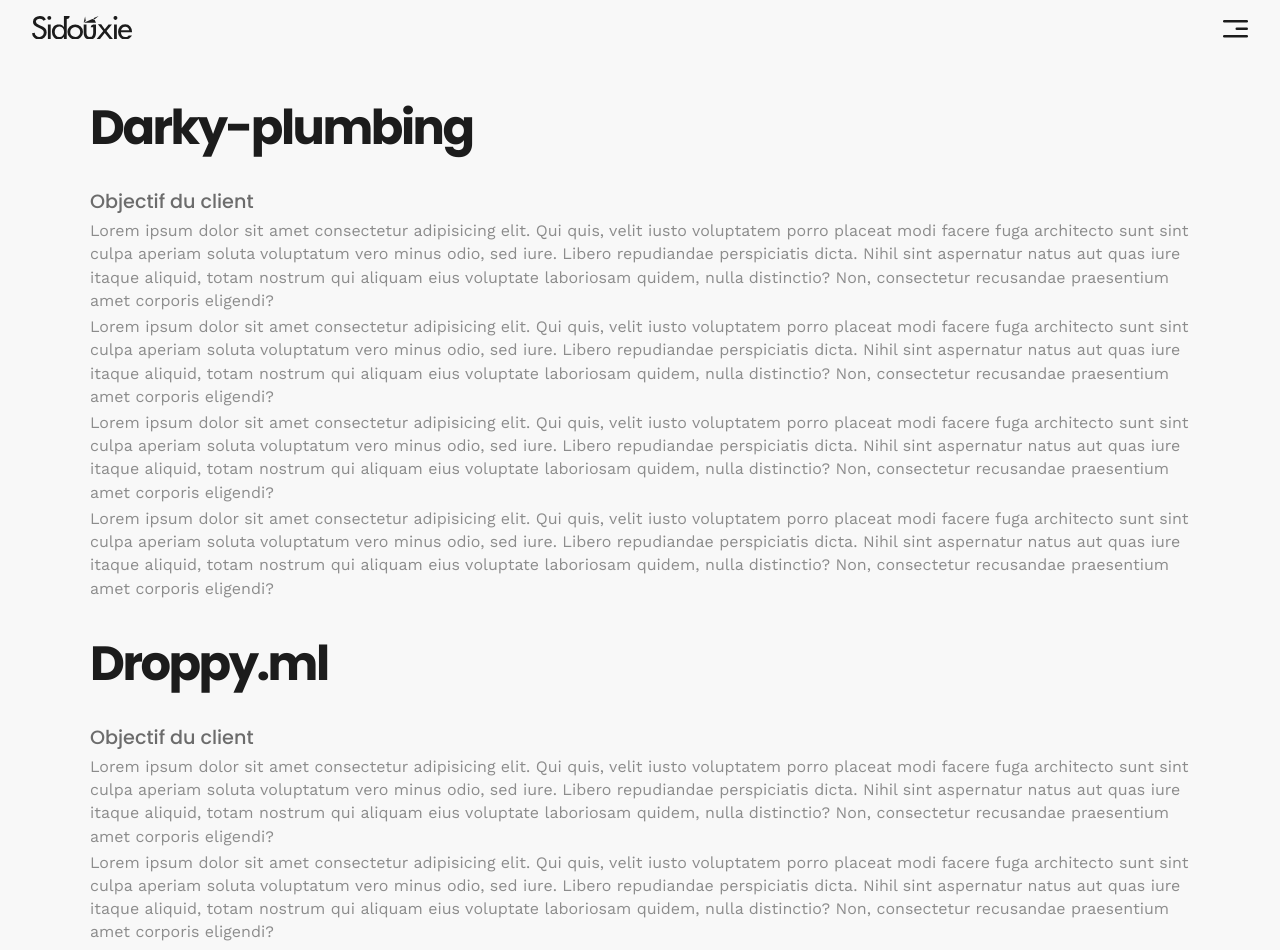
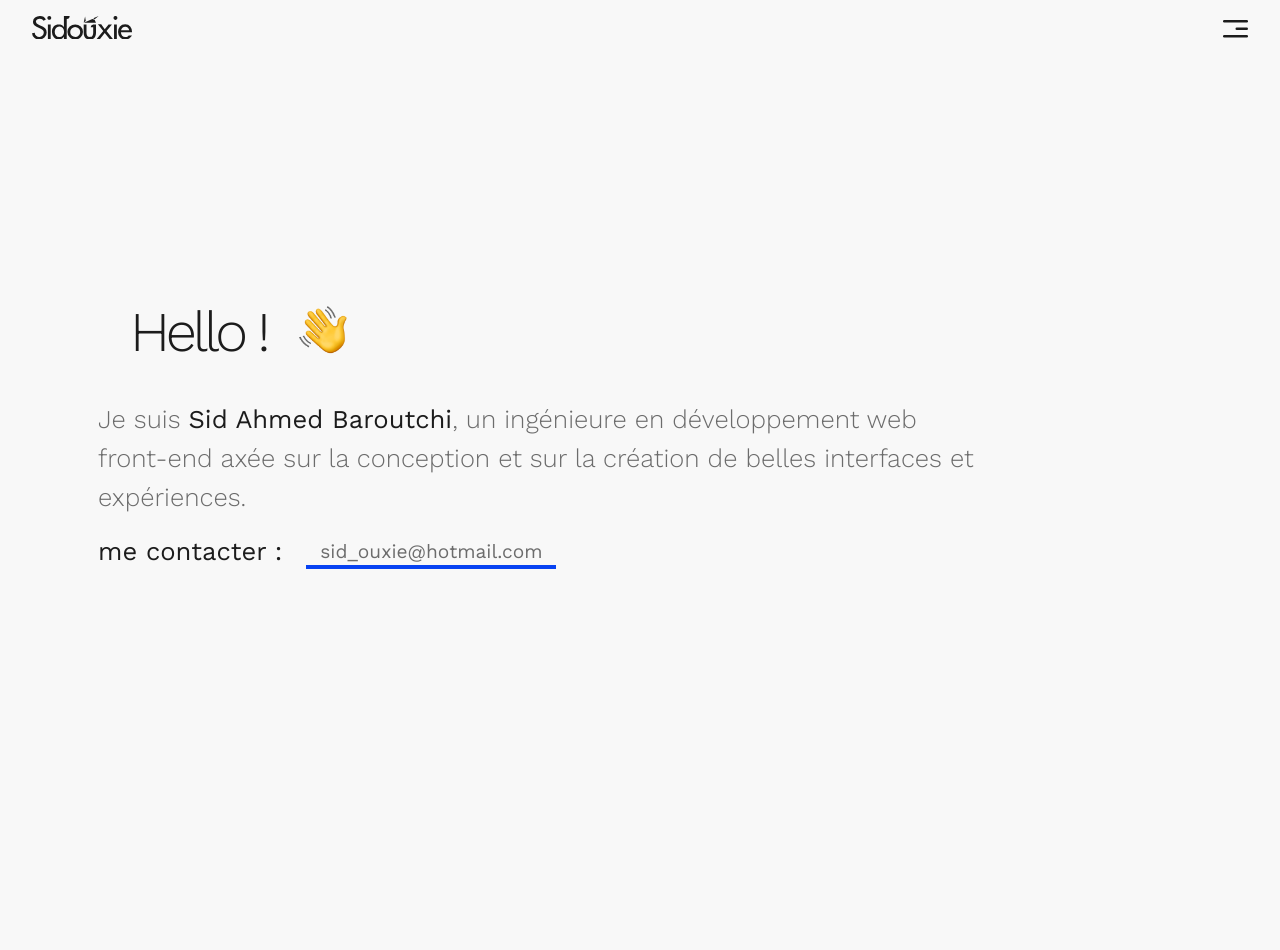
Before and after one commit to sidouxie/sidouxie-v3, a React (Create React App) app: page / in a window 1280 px wide. Shown: the top 950 px of the page. After the commit the page ends 800 px from the top, so only its background shows below. Built offline with nearby package versions, Linux system fonts and the light colour scheme.

Commit message:
ajout de la page home

```diff
--- a/src/Home.js
+++ b/src/Home.js
@@ -1,8 +1,14 @@
-import React, { useEffect } from 'react'
+import React, { useEffect, useState } from 'react'
 import Layout from './components/Layout'
 import { gsap } from 'gsap'
 
 function Home() {
+  const [isHover, setIsHover] = useState(false)
+
+  const handleIsHover = () => {
+    return setIsHover(!isHover)
+  }
+
   useEffect(() => {
     gsap.from('.title', 1, {
       delay: 1,
@@ -31,99 +37,42 @@ function Home() {
         <div className="App">
           <div className="container" data-scroll>
             <div className="wrapper">
-              <h1 className="title">Darky-plumbing</h1>
-              <div className="subtitle">Objectif du client</div>
-              <p className="text">
-                Lorem ipsum dolor sit amet consectetur adipisicing elit. Qui
-                quis, velit iusto voluptatem porro placeat modi facere fuga
-                architecto sunt sint culpa aperiam soluta voluptatum vero minus
-                odio, sed iure. Libero repudiandae perspiciatis dicta. Nihil
-                sint aspernatur natus aut quas iure itaque aliquid, totam
-                nostrum qui aliquam eius voluptate laboriosam quidem, nulla
-                distinctio? Non, consectetur recusandae praesentium amet
-                corporis eligendi?
-              </p>
+              <div className="hero-banner">
+                <div className="sec-title">
+                  <h2>Hello !</h2>
+                  <div className="hand-slap">
+                    <img src="./images/wave.png" alt="hand say hello" />
+                  </div>
+                </div>
 
-              <p className="text">
-                Lorem ipsum dolor sit amet consectetur adipisicing elit. Qui
-                quis, velit iusto voluptatem porro placeat modi facere fuga
-                architecto sunt sint culpa aperiam soluta voluptatum vero minus
-                odio, sed iure. Libero repudiandae perspiciatis dicta. Nihil
-                sint aspernatur natus aut quas iure itaque aliquid, totam
-                nostrum qui aliquam eius voluptate laboriosam quidem, nulla
-                distinctio? Non, consectetur recusandae praesentium amet
-                corporis eligendi?
-              </p>
+                <div className="sec-text">
+                  <p>
+                    Je suis <strong>Sid Ahmed Baroutchi</strong>, un ingénieure
+                    en développement web front-end axée sur la conception et sur
+                    la création de belles interfaces et expériences.
+                  </p>
 
-              <p className="text">
-                Lorem ipsum dolor sit amet consectetur adipisicing elit. Qui
-                quis, velit iusto voluptatem porro placeat modi facere fuga
-                architecto sunt sint culpa aperiam soluta voluptatum vero minus
-                odio, sed iure. Libero repudiandae perspiciatis dicta. Nihil
-                sint aspernatur natus aut quas iure itaque aliquid, totam
-                nostrum qui aliquam eius voluptate laboriosam quidem, nulla
-                distinctio? Non, consectetur recusandae praesentium amet
-                corporis eligendi?
-              </p>
-
-              <p className="text">
-                Lorem ipsum dolor sit amet consectetur adipisicing elit. Qui
-                quis, velit iusto voluptatem porro placeat modi facere fuga
-                architecto sunt sint culpa aperiam soluta voluptatum vero minus
-                odio, sed iure. Libero repudiandae perspiciatis dicta. Nihil
-                sint aspernatur natus aut quas iure itaque aliquid, totam
-                nostrum qui aliquam eius voluptate laboriosam quidem, nulla
-                distinctio? Non, consectetur recusandae praesentium amet
-                corporis eligendi?
-              </p>
-            </div>
-
-            <div className="wrapper">
-              <h1 className="title">Droppy.ml</h1>
-              <div className="subtitle">Objectif du client</div>
-              <p className="text">
-                Lorem ipsum dolor sit amet consectetur adipisicing elit. Qui
-                quis, velit iusto voluptatem porro placeat modi facere fuga
-                architecto sunt sint culpa aperiam soluta voluptatum vero minus
-                odio, sed iure. Libero repudiandae perspiciatis dicta. Nihil
-                sint aspernatur natus aut quas iure itaque aliquid, totam
-                nostrum qui aliquam eius voluptate laboriosam quidem, nulla
-                distinctio? Non, consectetur recusandae praesentium amet
-                corporis eligendi?
-              </p>
-
-              <p className="text">
-                Lorem ipsum dolor sit amet consectetur adipisicing elit. Qui
-                quis, velit iusto voluptatem porro placeat modi facere fuga
-                architecto sunt sint culpa aperiam soluta voluptatum vero minus
-                odio, sed iure. Libero repudiandae perspiciatis dicta. Nihil
-                sint aspernatur natus aut quas iure itaque aliquid, totam
-                nostrum qui aliquam eius voluptate laboriosam quidem, nulla
-                distinctio? Non, consectetur recusandae praesentium amet
-                corporis eligendi?
-              </p>
-
-              <p className="text">
-                Lorem ipsum dolor sit amet consectetur adipisicing elit. Qui
-                quis, velit iusto voluptatem porro placeat modi facere fuga
-                architecto sunt sint culpa aperiam soluta voluptatum vero minus
-                odio, sed iure. Libero repudiandae perspiciatis dicta. Nihil
-                sint aspernatur natus aut quas iure itaque aliquid, totam
-                nostrum qui aliquam eius voluptate laboriosam quidem, nulla
-                distinctio? Non, consectetur recusandae praesentium amet
-                corporis eligendi?
-              </p>
-
-              <p className="text">
-                Lorem ipsum dolor sit amet consectetur adipisicing elit. Qui
-                quis, velit iusto voluptatem porro placeat modi facere fuga
-                architecto sunt sint culpa aperiam soluta voluptatum vero minus
-                odio, sed iure. Libero repudiandae perspiciatis dicta. Nihil
-                sint aspernatur natus aut quas iure itaque aliquid, totam
-                nostrum qui aliquam eius voluptate laboriosam quidem, nulla
-                distinctio? Non, consectetur recusandae praesentium amet
-                corporis eligendi?
-              </p>
+                  <div className="sec-btn">
+                    <h3>me contacter : </h3>
+                    <div
+                      className="btn-action"
+                      onMouseEnter={() => handleIsHover(!isHover)}
+                      onMouseLeave={() => handleIsHover(!isHover)}
+                    >
+                      <a
+                        href="mailto:sid_ouxie@hotmail.com"
+                        rel="noopener noreferrer"
+                        title="e-mail"
+                      >
+                        sid_ouxie@hotmail.com
+                      </a>
+                      <div
+                        className={`ligne-blue ${isHover ? 'active' : ''}`}
+                      ></div>
+                    </div>
+                  </div>
+                </div>
+              </div>
             </div>
           </div>
         </div>
--- a/src/components/Menu.js
+++ b/src/components/Menu.js
@@ -1,4 +1,4 @@
-import React, { useEffect } from 'react'
+import React, { useEffect, useState } from 'react'
 import { Link } from 'react-router-dom'
 import { ReactComponent as SidouxieLogo } from '../assets/SidouxieLogo.svg'
 import { ReactComponent as IconUp } from '../assets/iconUp.svg'
@@ -9,6 +9,22 @@ import { ReactComponent as Github } from '../assets/github.svg'
 import { gsap } from 'gsap'
 
 function Menu({ isopen, handleClick }) {
+  const [isHover, setIsHover] = useState(false)
+  const [isInsta, setIsInsta] = useState(false)
+  const [isGit, setIsGit] = useState(false)
+
+  const handlebehance = () => {
+    setIsHover(!isHover)
+  }
+
+  const handleInsta = () => {
+    setIsInsta(!isInsta)
+  }
+
+  const handleGit = () => {
+    setIsGit(!isGit)
+  }
+
   useEffect(() => {
     if (isopen) {
       gsap.from('header .menu-mobile.active', 0.8, {
@@ -27,7 +43,10 @@ function Menu({ isopen, handleClick }) {
         y: 0,
       })
 
-      gsap.to('header .menu-mobile', 0.8, {
+      gsap.to('header .menu-mobile', 1.4, {
+        stagger: {
+          amount: 0.6,
+        },
         ease: 'power3.out',
         opacity: 0,
         y: '-100%',
@@ -79,7 +98,10 @@ function Menu({ isopen, handleClick }) {
               <Behance
                 fill={'fefefe'}
                 width={'32px'}
-                style={{ cursor: 'pointer', opacity: '.5' }}
+                style={{ cursor: 'pointer' }}
+                opacity={isHover ? 1 : 0.5}
+                onMouseEnter={() => handlebehance(isHover)}
+                onMouseLeave={() => handlebehance(!isHover)}
               />
             </a>
             <a
@@ -90,7 +112,10 @@ function Menu({ isopen, handleClick }) {
               <Instagram
                 fill={'fefefe'}
                 width={'32px'}
-                style={{ cursor: 'pointer', opacity: '.5' }}
+                style={{ cursor: 'pointer' }}
+                opacity={isInsta ? 1 : 0.5}
+                onMouseEnter={() => handleInsta(isInsta)}
+                onMouseLeave={() => handleInsta(!isInsta)}
               />
             </a>
 
@@ -102,7 +127,10 @@ function Menu({ isopen, handleClick }) {
               <Github
                 fill={'fefefe'}
                 width={'32px'}
-                style={{ cursor: 'pointer', opacity: '.5' }}
+                style={{ cursor: 'pointer' }}
+                opacity={isGit ? 1 : 0.5}
+                onMouseEnter={() => handleGit(isGit)}
+                onMouseLeave={() => handleGit(!isGit)}
               />
             </a>
           </div>
--- a/src/styles/styles.scss
+++ b/src/styles/styles.scss
@@ -78,8 +78,8 @@ nav {
     position: relative;
 
     .ligne-top {
-      width: 100px;
-      height: 100px;
+      width: 70px;
+      height: 70px;
       position: absolute;
       top: 0;
       left: 0;
@@ -88,8 +88,8 @@ nav {
     }
 
     .ligne-bot {
-      width: 100px;
-      height: 100px;
+      width: 70px;
+      height: 70px;
       position: absolute;
       bottom: 0;
       right: 0;
@@ -146,3 +146,160 @@ nav {
     }
   }
 }
+
+.wrapper {
+  position: relative;
+  width: 100%;
+  height: auto;
+  display: block;
+  overflow: hidden;
+
+  .hero-banner {
+    width: 100%;
+    height: 90vh;
+    display: flex;
+    flex-direction: column;
+    justify-content: center;
+    align-items: flex-start;
+    font-family: 'Work Sans';
+    transition: all 0.6s ease-in;
+
+    .sec-title {
+      display: inline-flex;
+      flex-direction: row;
+      align-items: center;
+      margin: 1.5rem 0;
+      margin-left: 2.5rem;
+
+      @media (max-width: 865px) {
+        margin: 1rem 0;
+        margin-left: 1.5rem;
+      }
+
+      h2 {
+        font-size: 3.5rem;
+        font-family: 'Work Sans';
+        letter-spacing: -4px;
+        font-weight: 300;
+        color: $color-300;
+      }
+
+      .hand-slap {
+        width: 3rem;
+        height: auto;
+        margin-left: 2rem;
+        cursor: pointer;
+
+        @media (max-width: 865px) {
+          width: 2.5rem;
+        }
+
+        img {
+          width: 100%;
+          height: 100%;
+
+          &:hover {
+            transform: rotate(60deg);
+            transition: all 200ms ease-in;
+          }
+        }
+      }
+    }
+
+    .sec-text {
+      p {
+        width: 80%;
+        font-size: 1.6rem;
+        font-weight: 300;
+        color: $color-400;
+        line-height: 1.525;
+        padding: 0 0.5rem;
+        margin: 1rem 0;
+
+        @media (max-width: 865px) {
+          font-size: 1.4rem;
+          width: 100%;
+        }
+
+        strong {
+          font-weight: 400;
+          color: $color-300;
+        }
+      }
+    }
+
+    .sec-btn {
+      display: inline-flex;
+      flex-direction: row;
+      height: 20%;
+      align-items: center;
+      justify-content: flex-start;
+      margin-left: 0.5rem;
+
+      @media (max-width: 865px) {
+        flex-direction: column;
+        height: 30%;
+        align-items: flex-start;
+        justify-content: space-between;
+      }
+
+      h3 {
+        font-family: 'Work Sans';
+        font-size: 1.6rem;
+        font-weight: 400;
+        color: $color-300;
+
+        @media (max-width: 865px) {
+          font-size: 1.4rem;
+        }
+      }
+
+      .btn-action {
+        margin-left: 1.5rem;
+        width: 250px;
+        height: 35px;
+        display: inline-block;
+        position: relative;
+        text-align: center;
+
+        @media (max-width: 865px) {
+          margin-top: 2rem;
+        }
+
+        a {
+          width: 100%;
+          height: 100%;
+          display: inline-flex;
+          align-items: center;
+          justify-content: center;
+          text-decoration: none;
+          font-size: 1.2rem;
+          font-weight: 400;
+          color: $color-400;
+
+          &:hover {
+            color: $color-600;
+          }
+        }
+
+        .ligne-blue {
+          display: block;
+          position: absolute;
+          width: 100%;
+          height: 10%;
+          background-color: $color-primary;
+          bottom: 0;
+          z-index: -1;
+          cursor: pointer;
+          transition: all 0.4s ease-in;
+          transition-delay: 50ms;
+
+          &.active {
+            height: 100%;
+            transition: all 0.4s ease-out;
+          }
+        }
+      }
+    }
+  }
+}
```
Also changed, not shown: public/images/wave.png (added).
